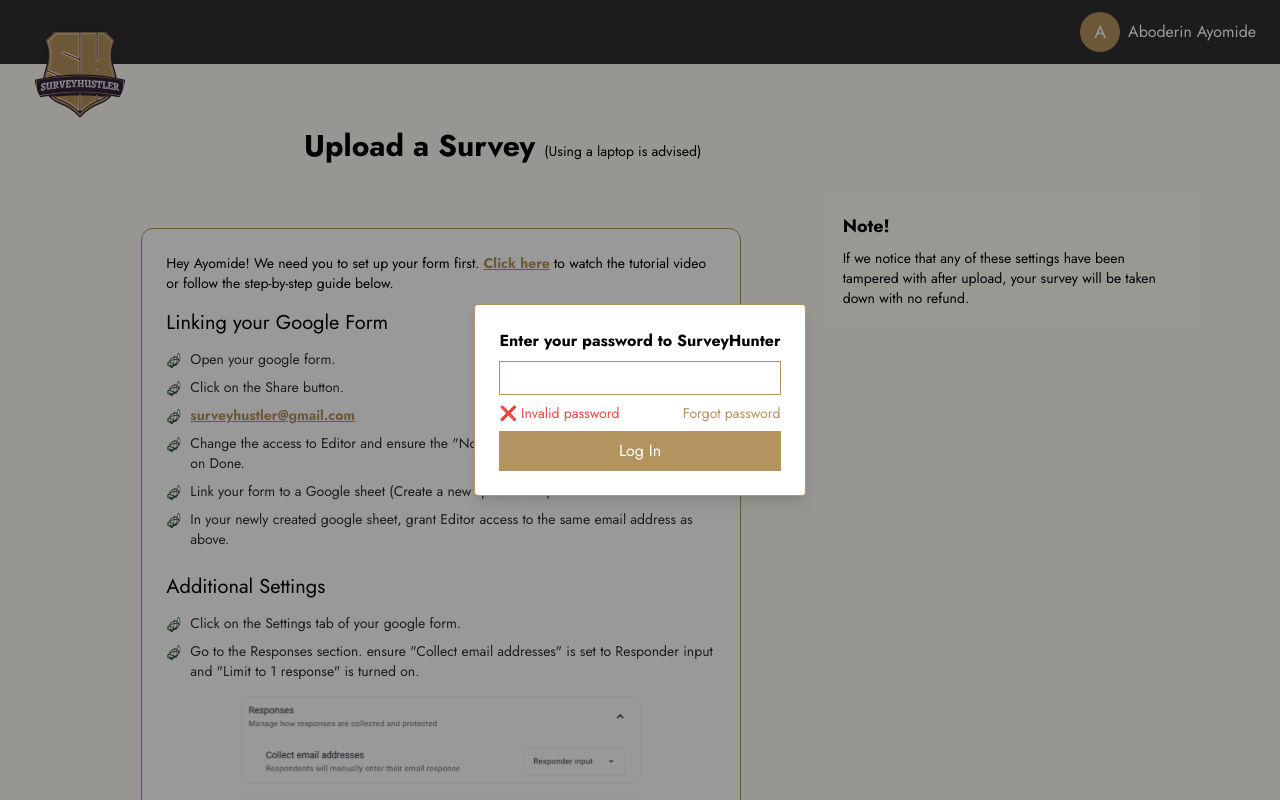
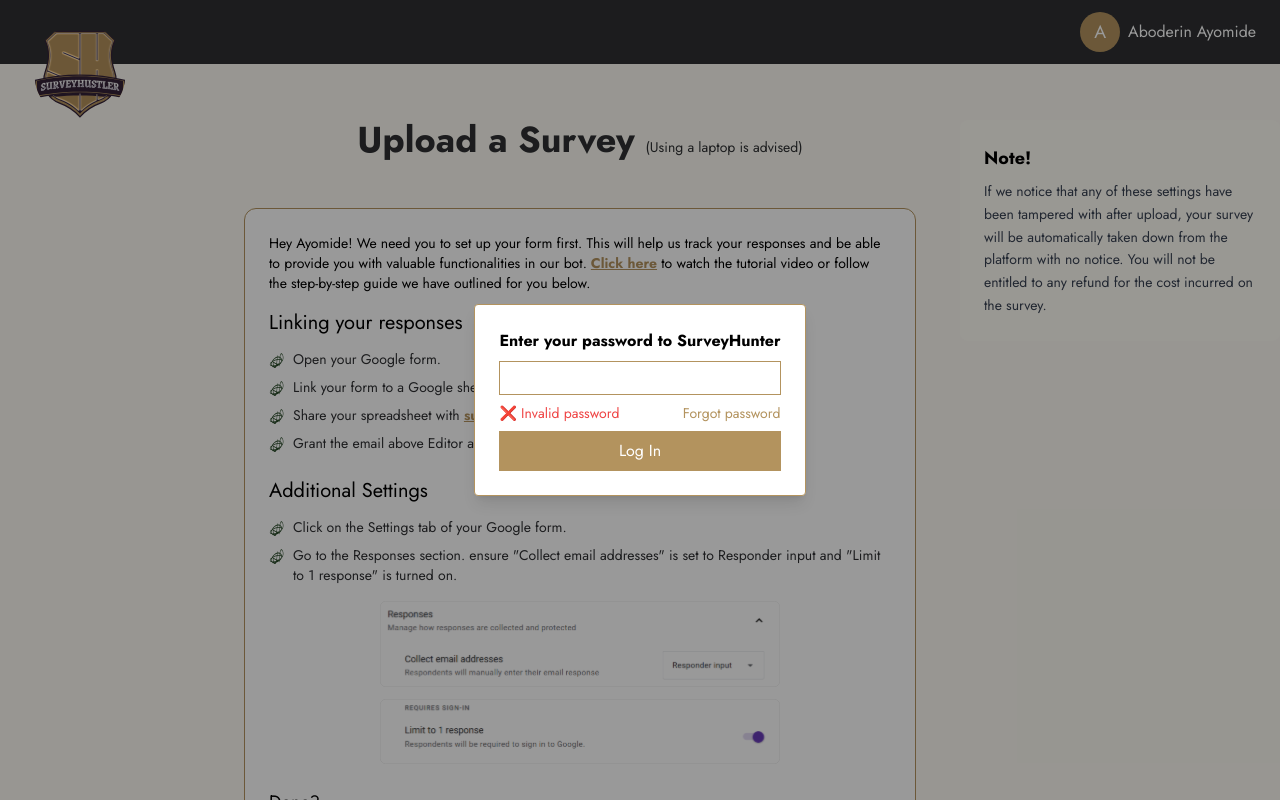
Before and after one commit to Amakahhh/uploadsurvey3.0, a Next.js app: page / in a window 1280 px wide. Shown: the top 800 px of the page. Built offline with nearby package versions, Linux system fonts and the light colour scheme.

Commit message:
layout fixed

```diff
--- a/app/InstructionsSection.tsx
+++ b/app/InstructionsSection.tsx
@@ -1,6 +1,6 @@
-// /components/InstructionsSection.tsx
 'use client';
 import React from 'react';
+import { Dispatch, SetStateAction } from 'react';
 
 const bullets = [
   '/green-bullet.svg',
@@ -11,54 +11,50 @@
   '/green-bullet.svg',
 ];
 
-// ...other imports
-import { Dispatch, SetStateAction } from 'react';
-
 interface InstructionsProps {
   setShowVideoAction: Dispatch<SetStateAction<boolean>>;
 }
 
 export default function InstructionsSection({ setShowVideoAction }: InstructionsProps) {
-  // component implementation
-
   const steps = [
-    "Open your google form.",
-    "Click on the Share button.",
-    "Add surveyhustler@gmail.com to your form.",
-    "Change the access to Editor and ensure the \"Notify people\" checkbox is clicked. Click on Done.",
+    "Open your Google form.",
     "Link your form to a Google sheet (Create a new spreadsheet)",
-    "In your newly created google sheet, grant Editor access to the same email address as above.",
+    "Share your spreadsheet with surveyhustler@gmail.com.",
+    "Grant the email above Editor access to your Google sheet.",
   ];
 
   const extraSteps = [
-    "Click on the Settings tab of your google form.",
+    "Click on the Settings tab of your Google form.",
     "Go to the Responses section. ensure \"Collect email addresses\" is set to Responder input and \"Limit to 1 response\" is turned on.",
   ];
 
   return (
-    <div className="flex justify-center items-center min-h-screen px-4 py-8">
-      <div className="bg-white border border-[#B3935E] p-6 rounded-xl text-sm w-full max-w-[600px]">
+    <div className="bg-white border border-[#B3935E] p-6 rounded-xl text-sm w-full">
       <p className="text-sm mb-4">
-          Hey Ayomide! We need you to set up your form first.
+        Hey Ayomide! We need you to set up your form first. This will help us track your responses and be able to provide you with valuable functionalities in our bot.
         <button
           className="text-[#B3935E] underline ml-1 font-bold"
           onClick={() => setShowVideoAction(true)}
         >
           Click here
-          </button> to watch the tutorial video or follow the step-by-step guide below.
+        </button> to watch the tutorial video or follow the step-by-step guide we have outlined for you below.
       </p>
 
       <div className="mb-6">
-          <p className="font-jost text-xl mb-3">Linking your Google Form</p>
+        <p className="font-jost text-xl mb-3">Linking your responses</p>
         <ul className="list-none space-y-2">
           {steps.map((step, i) => (
             <li key={i} className="flex items-start gap-2 text-[#2E2F32]">
               <img src={bullets[i]} alt="bullet" className="w-4 h-4 mt-1 flex-shrink-0" />
               <span>
                 {i === 2 ? (
+                  <>
+                    Share your spreadsheet with{' '}
                     <a href="mailto:surveyhustler@gmail.com" className="text-[#B3935E] font-bold underline">
                       surveyhustler@gmail.com
                     </a>
+                    .
+                  </>
                 ) : (
                   step
                 )}
@@ -108,6 +104,5 @@
       </div>
 
     </div>
-    </div>
   );
 }
--- a/app/page.tsx
+++ b/app/page.tsx
@@ -4,7 +4,7 @@
 import InstructionsSection from './InstructionsSection';
 import LoginOverlay from './loginOverlay';
 import VideoModal from './VideoModal';
-import SurveyInfoForm from './SurveryInfoForm'; // <-- your actual form
+import SurveyInfoForm from './SurveryInfoForm';
 
 export default function SurveyPage() {
   const [isLoggedIn, setIsLoggedIn] = useState(false);
@@ -12,48 +12,35 @@
   const [step, setStep] = useState<'instructions' | 'surveyInfoForm'>('instructions');
 
   return (
-    <div className="min-h-screen bg-[#FCFAF2] font-[Jost] text-[#000] flex flex-col">
-      {/* Navbar */}
-      <div className="absolute left-20 -translate-x-1/2 top-full -mt-12 z-10">
-        <div className="w-20" />
-        <div className="flex items-center gap-2 ml-auto"></div>
-      </div>
-
+    <div className="min-h-screen bg-[#FCFAF2] font-[Jost] text-[#000]">
       {/* Login & Modals */}
       {!isLoggedIn && <LoginOverlay setIsLoggedInAction={setIsLoggedIn} />}
       {showVideo && <VideoModal setShowVideoAction={setShowVideo} />}
 
-      {/* Header */}
-      <div className="flex flex-col mt-6 px-4 lg:px-0 lg:ml-auto lg:mr-auto lg:max-w-2xl w-full">
+      {/* Main Content - Three Column Grid Layout */}
+      <div className="grid grid-cols-1 lg:grid-cols-[200px_1fr_320px] gap-0 lg:gap-8 pt-10 lg:pt-14">
+        {/* Left Column - Fixed 200px for logo spacing */}
+        <div className="hidden lg:block"></div>
+
+        {/* Center Column - Fluid content with centered form */}
+        <div className="px-4 lg:px-0">
           {step === 'instructions' ? (
-          <h2 className="font-jost text-3xl font-bold mb-2 mt-10">
+            <>
+              {/* Title - 36-48px with 40-56px top gap */}
+              <div className="mb-8 lg:mb-12 text-center">
+                <h2 className="text-3xl lg:text-4xl font-bold mb-2 text-[#2E2F32]">
                   Upload a Survey <span className="font-normal text-sm">(Using a laptop is advised)</span>
                 </h2>
-        ) : (
-          <h2 className="font-jost text-3xl font-bold mb-2 mt-10">
-            Survey Information <span className="font-normal text-sm">(Sorry it’s kinda long but we do need all of these)</span>
-          </h2>
-        )}
               </div>
 
-      {/* Page Content Switch */}
-      {/* This container centers the content and handles the desktop/mobile layout switch */}
-      <div className="flex flex-col lg:flex-row max-w-6xl mx-auto w-full px-4 py-6 gap-6">
-        {step === 'instructions' && (
-          <>
-            {/* --- MODIFICATION START: Wrapped Instructions and Button in a single column container --- */}
-            {/* This div acts as the main content column. lg:flex-1 makes it take the remaining space on desktop. */}
-            <div className="flex flex-col w-full lg:flex-1">
+              {/* Form Container - Narrower width like original */}
+              <div className="max-w-2xl mx-auto">
                 <InstructionsSection setShowVideoAction={setShowVideo} />
 
-              {/* The "Next" button is now inside this column */}
+                {/* Next Button - Original size */}
                 {isLoggedIn && (
-                // Added mt-6 for spacing between instructions and the button
-                <div className="mt-6">
+                  <div className="mt-6 text-center">
                     <button
-                    // w-full: Full width on mobile (respecting parent padding)
-                    // md:w-[515px]: Fixed width on medium screens and up
-                    // block mx-auto: Centers the button within this column
                       className="bg-[#B3935E] text-white py-2 px-3 border border-[#B3935E] rounded-[9px] w-full md:w-[515px] block mx-auto"
                       onClick={() => setStep('surveyInfoForm')}
                     >
@@ -62,26 +49,22 @@
                   </div>
                 )}
               </div>
-            {/* --- MODIFICATION END --- */}
-
-            {/* Note Sidebar */}
-            {/* Added lg:self-start to prevent the sidebar from stretching to the full height of the main column on desktop */}
-            <div className="lg:w-1/3 w-full bg-[#FFFCF5] p-4 rounded text-sm lg:self-start">
-              <h3 className="font-bold text-lg mb-2">Note!</h3>
-              <p>
-                If we notice that any of these settings have been tampered with after upload,
-                your survey will be taken down with no refund.
-              </p>
-            </div>
             </>
-        )}
-
-        {step === 'surveyInfoForm' && (
+          ) : (
             <SurveyInfoForm setStep={setStep} />
           )}
         </div>
 
-      {/* --- The previous standalone button container has been removed and integrated above --- */}
+        {/* Right Column - Fixed 320px Note box */}
+        <div className="px-4 lg:px-0 lg:self-start lg:pt-0 pt-8">
+          <div className="bg-[#FFFCF5] p-6 rounded-lg w-full lg:w-[320px]">
+            <h3 className="font-bold text-lg mb-2">Note!</h3>
+            <p className="text-sm text-gray-700 leading-relaxed">
+              If we notice that any of these settings have been tampered with after upload, your survey will be automatically taken down from the platform with no notice. You will not be entitled to any refund for the cost incurred on the survey.
+            </p>
+          </div>
+        </div>
+      </div>
     </div>
   );
 }
```
Lines whose indentation alone changed are shown as unchanged.
